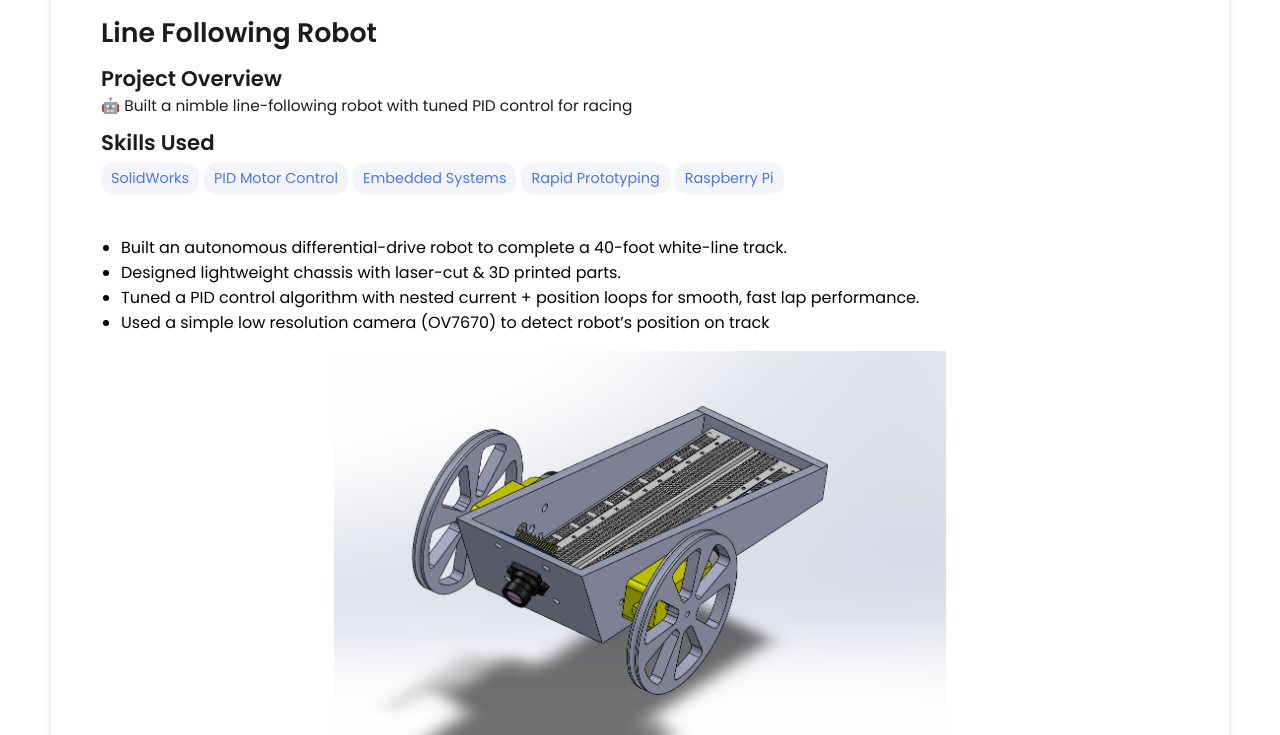
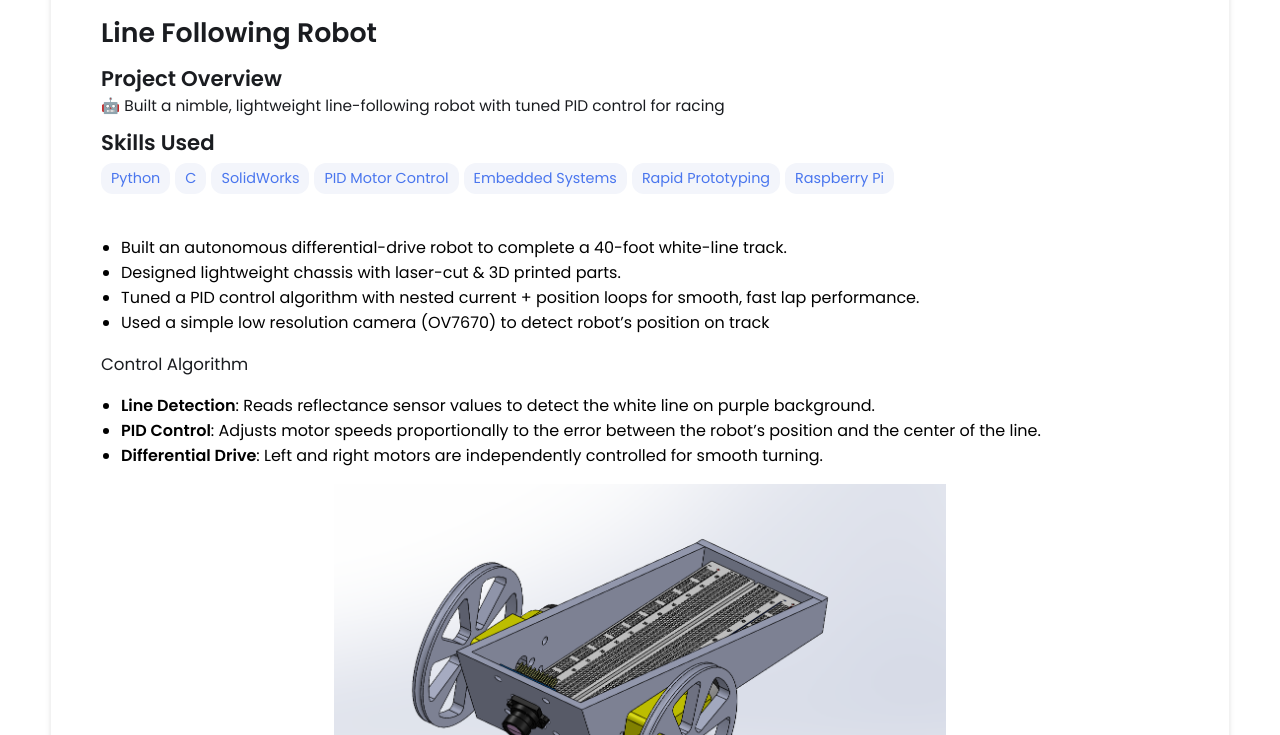
Before and after one commit to danielklloglu/danielklloglu.github.io, a Jekyll site: the page built from _projects/line-robot/index.md, in a window 1280 px wide and 900 px high, scrolled down 329 px, cut to the strip 165-900 px from the top of the window. Built offline with Jekyll 4.4.1, drawn with Linux system fonts in a browser that asks for light colours.

Commit message:
Update index.md

```diff
--- a/_projects/line-robot/index.md
+++ b/_projects/line-robot/index.md
@@ -1,8 +1,10 @@
 ---
 layout: post
 title: Line Following Robot
-description: 🤖 Built a nimble line-following robot with tuned PID control for racing
+description: 🤖 Built a nimble, lightweight line-following robot with tuned PID control for racing
 skills:
+- Python
+- C
 - SolidWorks
 - PID Motor Control
 - Embedded Systems
@@ -15,5 +17,10 @@ main-image: /robotside.jpeg
 * Tuned a PID control algorithm with nested current + position loops for smooth, fast lap performance.
 * Used a simple low resolution camera (OV7670) to detect robot's position on track
 
+### Control Algorithm
+- **Line Detection**: Reads reflectance sensor values to detect the white line on purple background.
+- **PID Control**: Adjusts motor speeds proportionally to the error between the robot’s position and the center of the line.
+- **Differential Drive**: Left and right motors are independently controlled for smooth turning.
+
 {% include image-gallery.html images="robotCAD.png, robotiso.jpeg" height="400" %}
 <br>
```
